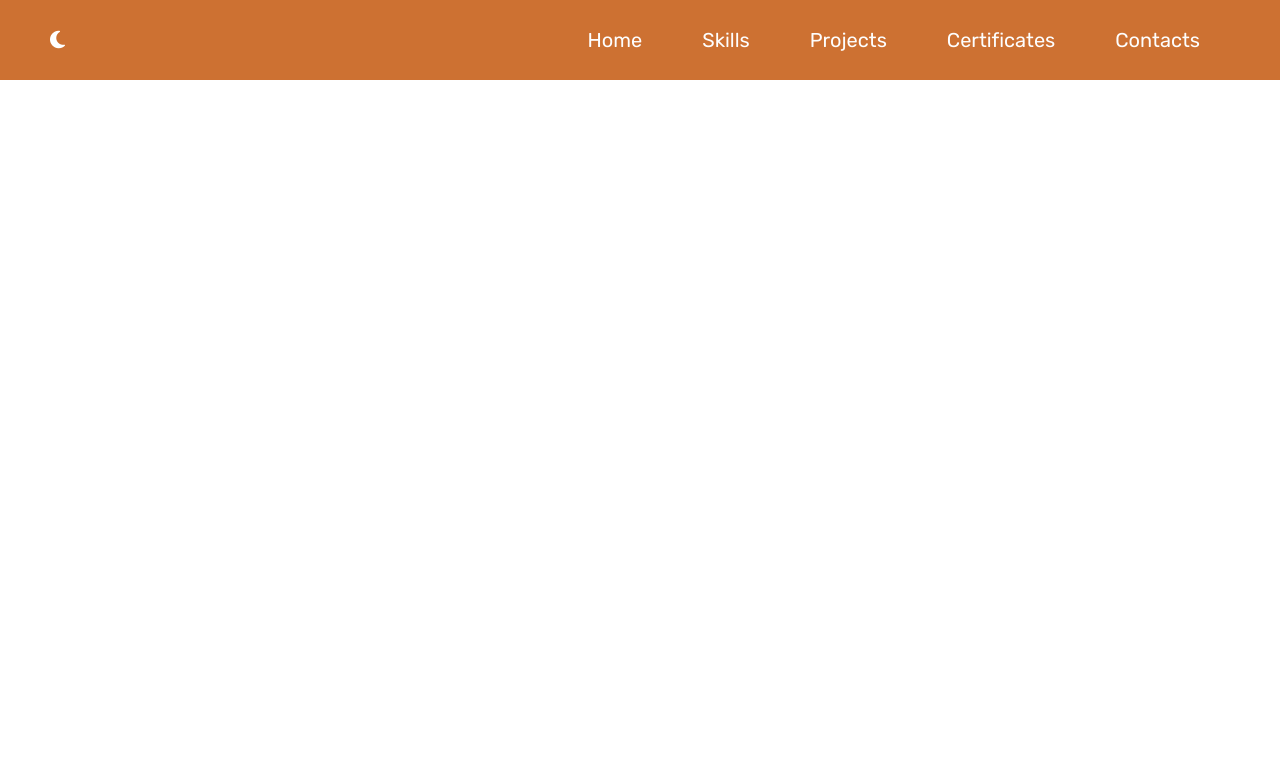
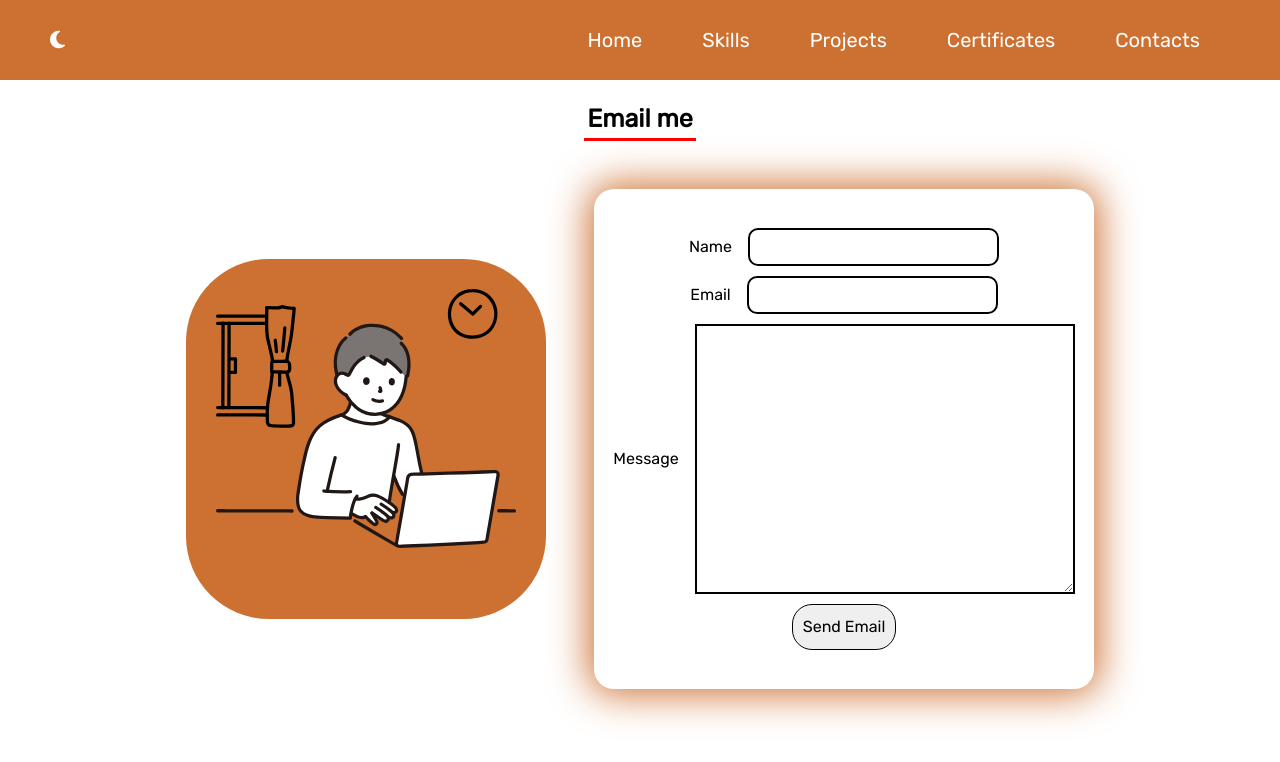
Before and after one commit to Kalo116/portfolio-v2, a plain HTML site: page email.html in a window 1280 px wide. Both pictures are taken after a click on the icon 60 px from the left and 40 px from the top of the page. Drawn offline with nearby package versions, Linux system fonts and the light colour scheme.

Commit message:
Made email.html functional, responcive, as well as adding styling in email.css

```diff
--- a/email.html
+++ b/email.html
@@ -21,7 +21,7 @@
     <link rel="icon" href="favicon/favicon-32x32.png">
 
     <!-- Dynamic styles -->
-    <script src="./srcipt/styles.js" defer></script>
+    <script src="./srcipt/email.js" defer></script>
 
     <title>Email Me</title>
 </head>
@@ -59,7 +59,42 @@
             </ul>
         </nav>
     </header>
-    <main></main>
+
+    <main>
+        <section id="mail">
+
+            <h2 class="email-title" data-aos="fade-up" data-aos-delay="200">Email me</h2>
+            <div class="divider" data-aos="fade-up" data-aos-delay="200"></div>
+
+            <div class="mail-container">
+                <img src="./favicon/remote-work-male-svgrepo-com.svg" alt="" data-aos="fade-right" data-aos-delay="200">
+
+                <form class="mail-form" data-aos="fade-left" data-aos-delay="200">
+                    <div class="input-area">
+                        <label for="fullName">Name</label>
+                        <input type="text" id="fullName" name="from_name" required>
+                    </div>
+                    <div class="input-area">
+                        <label for="email_id">Email</label>
+                        <input type="text" id="email_id" name="email_id" required>
+                    </div>
+                    <div class="input-area">
+                        <label for="message">Message</label>
+                        <textarea type="text" id="message" name="message" required></textarea>
+                    </div>
+                    <button class="send-button" type="submit">Send Email</button>
+                </form>
+            </div>
+
+        </section>
+    </main>
 </body>
 
+<!-- EmailJS -->
+<script type="text/javascript" src="https://cdn.jsdelivr.net/npm/@emailjs/browser@3/dist/email.min.js"></script>
+
+<script type="text/javascript">
+    emailjs.init('At-IGF86N93SleE_O')
+</script>
+
 </html>
--- /dev/null
+++ b/srcipt/email.js
@@ -0,0 +1,44 @@
+let emailSection = document.getElementById('mail')
+let emailSectionTitle = document.querySelector('.email-title');
+let form = document.querySelector('.mail-form');
+let sendButton = document.querySelector('.send-button');
+let colorIcon = document.querySelector('#color-changer');
+let hamburger = document.querySelector('.hamburger');
+let navbar = document.querySelector('.nav-bar');
+
+hamburger.onclick = function () {
+    navbar.classList.toggle('active');
+};
+
+form.addEventListener('submit', function (event) {
+    event.preventDefault();
+
+    sendButton.value = 'Sending...';
+
+    const serviceID = 'default_service';
+    const templateID = 'template_s511vgq';
+
+    console.log(form);
+
+    emailjs.sendForm(serviceID, templateID, form)
+        .then(() => {
+            sendButton.value = 'Send Email';
+            alert('Email was sent successfully!');
+            window.location.href = "/index.html";
+        }, (err) => {
+            sendButton.value = 'There was a problem sending email. Please try again later...';
+            alert(JSON.stringify(err));
+        });
+});
+
+function onClickHandler() {
+    if (colorIcon.className == 'fa-solid fa-sun') {
+        colorIcon.className = 'fa-solid fa-moon';
+        emailSection.style.backgroundColor = '#fff';
+        emailSectionTitle.style.color = 'black';
+    } else {
+        colorIcon.className = 'fa-solid fa-sun';
+        emailSection.style.backgroundColor = '#131313';
+        emailSectionTitle.style.color = '#fff';
+    };
+};
--- a/styles/all-styles/contacts.css
+++ b/styles/all-styles/contacts.css
@@ -53,12 +53,6 @@
     margin-bottom: 2.5rem;
 }
 
-.info__list .info__item:hover{
-    transition: transform .5s;
-    transform: scale(1.4);
-}
-
-
 @media screen and (max-width:1576px) {
     #contacts .info {
         width: 35%;
--- /dev/null
+++ b/styles/all-styles/email.css
@@ -0,0 +1,109 @@
+#mail {
+    width: 100%;
+    height: 100vh;
+    background-color: #131313;
+}
+
+#mail .email-title {
+    color: #fff;
+    text-align: center;
+    font-size: 25px;
+    padding-top: 20px;
+}
+
+#mail .mail-container {
+    display: flex;
+    justify-content: center;
+    align-items: center;
+    flex-wrap: wrap;
+    gap: 3rem;
+}
+
+#mail .mail-container img {
+    width: 360px;
+}
+
+#mail .mail-container .mail-form {
+    width: 500px;
+    background: #FFF;
+    height: 500px;
+    display: flex;
+    flex-direction: column;
+    align-items: center;
+    justify-content: center;
+    border-radius: 20px;
+    box-shadow: 0px 0px 39px 5px rgba(205, 113, 50, 1);
+    gap: 10px;
+}
+
+#mail .mail-container .mail-form .input-area {
+    display: flex;
+    align-items: center;
+    justify-content: center;
+    gap: 1rem;
+}
+
+#mail .mail-container .mail-form .input-area textarea {
+    padding: 10px 70px 61px 11px;
+    border: 2px solid black;
+    width: 380px;
+    height: 270px;
+}
+
+#mail .mail-container .mail-form .input-area textarea:focus {
+    outline: none;
+    border: 2px solid orange;
+}
+
+#mail .mail-container .mail-form .input-area input {
+    padding: 5px 25px 5px 3px;
+    border-radius: 10px;
+    outline: none;
+    border: 2px solid black;
+}
+
+#mail .mail-container .mail-form input:focus {
+    outline: none;
+    border: 2px solid orange;
+}
+
+#mail .mail-container .mail-form button {
+    padding: 10px;
+    border-radius: 20px;
+    border: 0.5px solid black;
+    outline: none;
+}
+
+#mail .mail-container .mail-form button:hover {
+    background-color: #cd7132;
+    outline: none;
+}
+
+@media screen and (max-width:920px) {
+    #mail .mail-container img {
+        display: none;
+    }
+}
+
+@media screen and (max-width:530px) {
+    #mail .mail-container .mail-form {
+        width: 430px;
+    }
+
+    #mail .mail-container .mail-form .input-area textarea {
+        width: auto;
+    }
+}
+
+@media screen and (max-width:460px) {
+
+    #mail .mail-container .mail-form {
+        width: 340px;
+        height: auto;
+        padding: 20px 0px;
+    }
+
+    #mail .mail-container .mail-form .input-area {
+        flex-direction: column;
+    }
+}
--- a/styles/style.css
+++ b/styles/style.css
@@ -7,6 +7,7 @@
 @import url('./all-styles/certificates.css');
 @import url('./all-styles/contacts.css');
 @import url('./all-styles/projects.css');
+@import url('./all-styles/email.css');
 
 body {
     font-family: 'Rubik', sans-serif;
```
Also changed, not shown: index.html (+1 -1 lines), favicon/remote-work-male-svgrepo-com.svg (added), srcipt/index.js (renamed from srcipt/styles.js).
